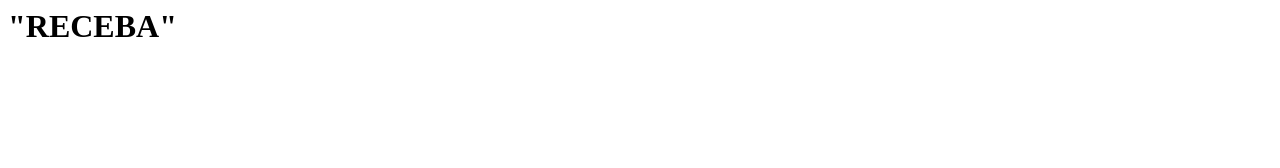
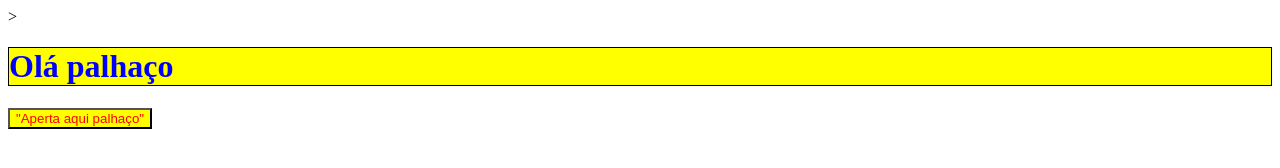
Before and after one commit to csmedeiros/DEVWEB, a website: page index.html in a window 1280 px wide. Drawn offline with Linux system fonts and the light colour scheme.

Commit message:
Aula dia 21/08/2023 14:51

```diff
--- a/index.html
+++ b/index.html
@@ -1,23 +1,30 @@
-<HTML:5>
+<!DOCTYPE html>
+>
+<html
+>
+<head
+>
+<meta charset="utf-8">
+<title>"Tarefa de aula"</title>
+<style>
+    h1 {
+        color:blue;
+        background-color: yellow;
+        border: 1px solid black;
+    }
 
-<head>
-
-
-
-
-
-
-
-</head>
-
+    button {
+       color: red;
+        background-color: yellow;
+    }
+</style>
+<script>
+    function teste() {
+        alert("Caio Medeiros é gostoso")
+    }
+</script>
 <body>
-
-    <h1>"RECEBA"</h1>
-
-
-
+<h1>Olá palhaço</h1>
+<button onclick="teste()">"Aperta aqui palhaço"</button>
 </body>
-
-
-
-</HTML:5>
+</html>
```
